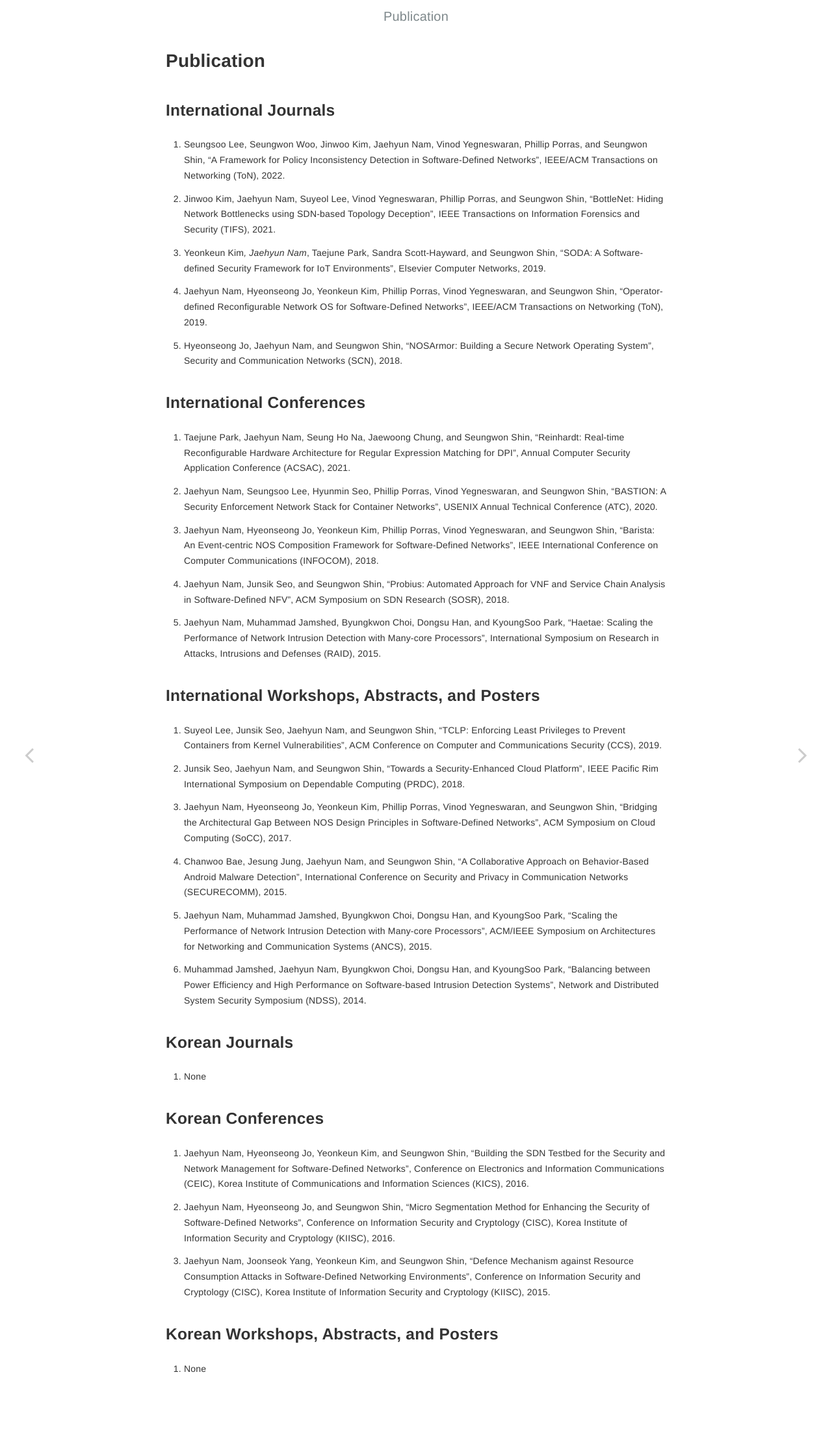
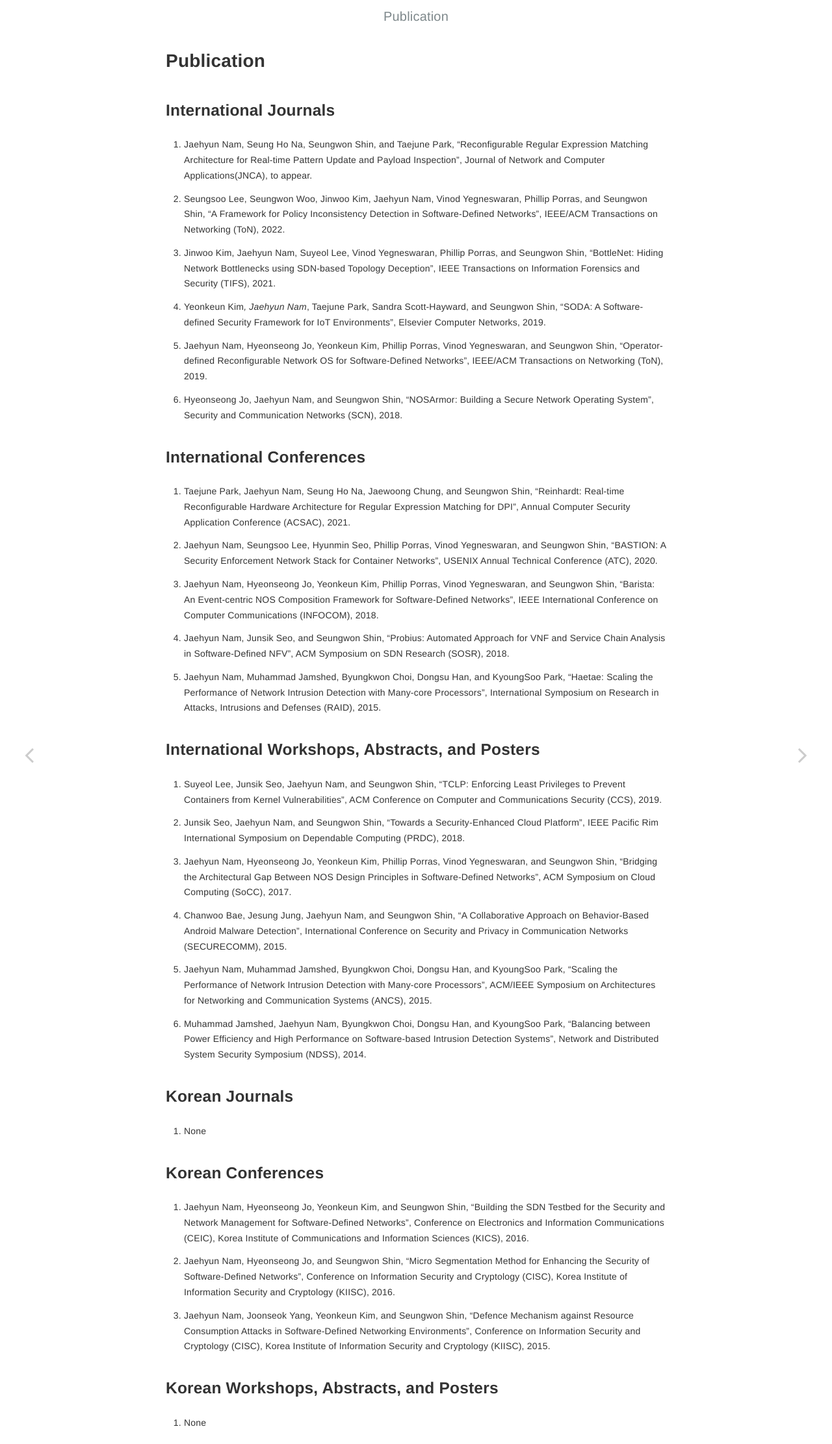
Before and after one commit to nam-jaehyun/nam-jaehyun.github.io, a Jekyll site: the page built from _posts/2022-08-03-publication.md, in a window 1280 px wide. Shown: the whole page at 65% size. Built offline with Jekyll 4.4.1, drawn with Linux system fonts in a browser that asks for light colours.

Commit message:
Update 2022-08-03-publication.md

```diff
--- a/_posts/2022-08-03-publication.md
+++ b/_posts/2022-08-03-publication.md
@@ -8,41 +8,43 @@ layout: post
 
 ## International Journals
 
+1. Jaehyun Nam, Seung Ho Na, Seungwon Shin, and Taejune Park, “Reconfigurable Regular Expression Matching Architecture for Real-time Pattern Update and Payload Inspection”, Journal of Network and Computer Applications(JNCA), to appear.
+
 1. Seungsoo Lee, Seungwon Woo, Jinwoo Kim, Jaehyun Nam, Vinod Yegneswaran, Phillip Porras, and Seungwon Shin, "A Framework for Policy Inconsistency Detection in Software-Defined Networks", IEEE/ACM Transactions on Networking (ToN), 2022.
 
-2. Jinwoo Kim, Jaehyun Nam, Suyeol Lee, Vinod Yegneswaran, Phillip Porras, and Seungwon Shin, "BottleNet: Hiding Network Bottlenecks using SDN-based Topology Deception", IEEE Transactions on Information Forensics and Security (TIFS), 2021.
+1. Jinwoo Kim, Jaehyun Nam, Suyeol Lee, Vinod Yegneswaran, Phillip Porras, and Seungwon Shin, "BottleNet: Hiding Network Bottlenecks using SDN-based Topology Deception", IEEE Transactions on Information Forensics and Security (TIFS), 2021.
 
-3. Yeonkeun Kim*, Jaehyun Nam*, Taejune Park, Sandra Scott-Hayward, and Seungwon Shin, "SODA: A Software-defined Security Framework for IoT Environments", Elsevier Computer Networks, 2019.
+1. Yeonkeun Kim*, Jaehyun Nam*, Taejune Park, Sandra Scott-Hayward, and Seungwon Shin, "SODA: A Software-defined Security Framework for IoT Environments", Elsevier Computer Networks, 2019.
 
-4. Jaehyun Nam, Hyeonseong Jo, Yeonkeun Kim, Phillip Porras, Vinod Yegneswaran, and Seungwon Shin, "Operator-defined Reconfigurable Network OS for Software-Defined Networks", IEEE/ACM Transactions on Networking (ToN), 2019.
+1. Jaehyun Nam, Hyeonseong Jo, Yeonkeun Kim, Phillip Porras, Vinod Yegneswaran, and Seungwon Shin, "Operator-defined Reconfigurable Network OS for Software-Defined Networks", IEEE/ACM Transactions on Networking (ToN), 2019.
 
-5. Hyeonseong Jo, Jaehyun Nam, and Seungwon Shin, "NOSArmor: Building a Secure Network Operating System", Security and Communication Networks (SCN), 2018.
+1. Hyeonseong Jo, Jaehyun Nam, and Seungwon Shin, "NOSArmor: Building a Secure Network Operating System", Security and Communication Networks (SCN), 2018.
 
 ## International Conferences
 
 1. Taejune Park, Jaehyun Nam, Seung Ho Na, Jaewoong Chung, and Seungwon Shin, "Reinhardt: Real-time Reconfigurable Hardware Architecture for Regular Expression Matching for DPI", Annual Computer Security Application Conference (ACSAC), 2021.
 
-2. Jaehyun Nam, Seungsoo Lee, Hyunmin Seo, Phillip Porras, Vinod Yegneswaran, and Seungwon Shin, "BASTION: A Security Enforcement Network Stack for Container Networks", USENIX Annual Technical Conference (ATC), 2020.
+1. Jaehyun Nam, Seungsoo Lee, Hyunmin Seo, Phillip Porras, Vinod Yegneswaran, and Seungwon Shin, "BASTION: A Security Enforcement Network Stack for Container Networks", USENIX Annual Technical Conference (ATC), 2020.
 
-3. Jaehyun Nam, Hyeonseong Jo, Yeonkeun Kim, Phillip Porras, Vinod Yegneswaran, and Seungwon Shin, "Barista: An Event-centric NOS Composition Framework for Software-Defined Networks", IEEE International Conference on Computer Communications (INFOCOM), 2018.
+1. Jaehyun Nam, Hyeonseong Jo, Yeonkeun Kim, Phillip Porras, Vinod Yegneswaran, and Seungwon Shin, "Barista: An Event-centric NOS Composition Framework for Software-Defined Networks", IEEE International Conference on Computer Communications (INFOCOM), 2018.
 
-4. Jaehyun Nam, Junsik Seo, and Seungwon Shin, "Probius: Automated Approach for VNF and Service Chain Analysis in Software-Defined NFV", ACM Symposium on SDN Research (SOSR), 2018.
+1. Jaehyun Nam, Junsik Seo, and Seungwon Shin, "Probius: Automated Approach for VNF and Service Chain Analysis in Software-Defined NFV", ACM Symposium on SDN Research (SOSR), 2018.
 
-5. Jaehyun Nam, Muhammad Jamshed, Byungkwon Choi, Dongsu Han, and KyoungSoo Park, "Haetae: Scaling the Performance of Network Intrusion Detection with Many-core Processors", International Symposium on Research in Attacks, Intrusions and Defenses (RAID), 2015.
+1. Jaehyun Nam, Muhammad Jamshed, Byungkwon Choi, Dongsu Han, and KyoungSoo Park, "Haetae: Scaling the Performance of Network Intrusion Detection with Many-core Processors", International Symposium on Research in Attacks, Intrusions and Defenses (RAID), 2015.
 
 ## International Workshops, Abstracts, and Posters
 
 1. Suyeol Lee, Junsik Seo, Jaehyun Nam, and Seungwon Shin, "TCLP: Enforcing Least Privileges to Prevent Containers from Kernel Vulnerabilities", ACM Conference on Computer and Communications Security (CCS), 2019.
 
-2. Junsik Seo, Jaehyun Nam, and Seungwon Shin, "Towards a Security-Enhanced Cloud Platform", IEEE Pacific Rim International Symposium on Dependable Computing (PRDC), 2018.
+1. Junsik Seo, Jaehyun Nam, and Seungwon Shin, "Towards a Security-Enhanced Cloud Platform", IEEE Pacific Rim International Symposium on Dependable Computing (PRDC), 2018.
 
-3. Jaehyun Nam, Hyeonseong Jo, Yeonkeun Kim, Phillip Porras, Vinod Yegneswaran, and Seungwon Shin, "Bridging the Architectural Gap Between NOS Design Principles in Software-Defined Networks", ACM Symposium on Cloud Computing (SoCC), 2017.
+1. Jaehyun Nam, Hyeonseong Jo, Yeonkeun Kim, Phillip Porras, Vinod Yegneswaran, and Seungwon Shin, "Bridging the Architectural Gap Between NOS Design Principles in Software-Defined Networks", ACM Symposium on Cloud Computing (SoCC), 2017.
 
-4. Chanwoo Bae, Jesung Jung, Jaehyun Nam, and Seungwon Shin, "A Collaborative Approach on Behavior-Based Android Malware Detection", International Conference on Security and Privacy in Communication Networks (SECURECOMM), 2015.
+1. Chanwoo Bae, Jesung Jung, Jaehyun Nam, and Seungwon Shin, "A Collaborative Approach on Behavior-Based Android Malware Detection", International Conference on Security and Privacy in Communication Networks (SECURECOMM), 2015.
 
-5. Jaehyun Nam, Muhammad Jamshed, Byungkwon Choi, Dongsu Han, and KyoungSoo Park, "Scaling the Performance of Network Intrusion Detection with Many-core Processors", ACM/IEEE Symposium on Architectures for Networking and Communication Systems (ANCS), 2015.
+1. Jaehyun Nam, Muhammad Jamshed, Byungkwon Choi, Dongsu Han, and KyoungSoo Park, "Scaling the Performance of Network Intrusion Detection with Many-core Processors", ACM/IEEE Symposium on Architectures for Networking and Communication Systems (ANCS), 2015.
 
-6. Muhammad Jamshed, Jaehyun Nam, Byungkwon Choi, Dongsu Han, and KyoungSoo Park, "Balancing between Power Efficiency and High Performance on Software-based Intrusion Detection Systems", Network and Distributed System Security Symposium (NDSS), 2014.
+1. Muhammad Jamshed, Jaehyun Nam, Byungkwon Choi, Dongsu Han, and KyoungSoo Park, "Balancing between Power Efficiency and High Performance on Software-based Intrusion Detection Systems", Network and Distributed System Security Symposium (NDSS), 2014.
 
 ## Korean Journals
 
```
Also changed, not shown: other parts of _posts/2022-08-03-publication.md (+2 -2 lines).
